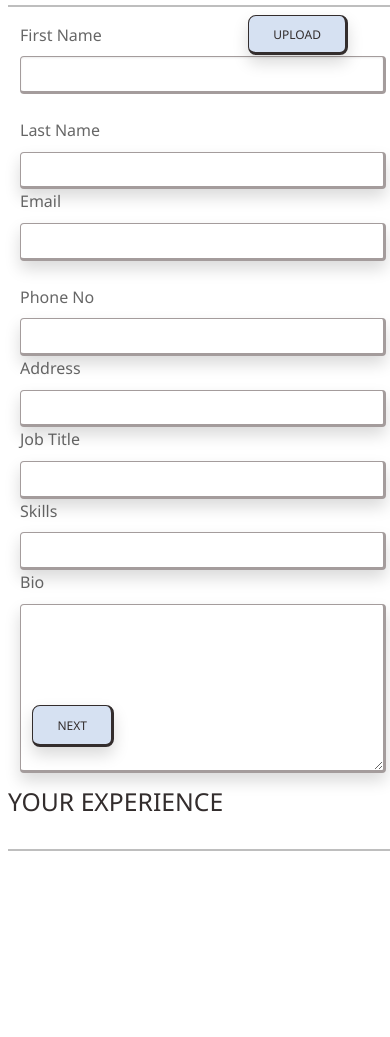
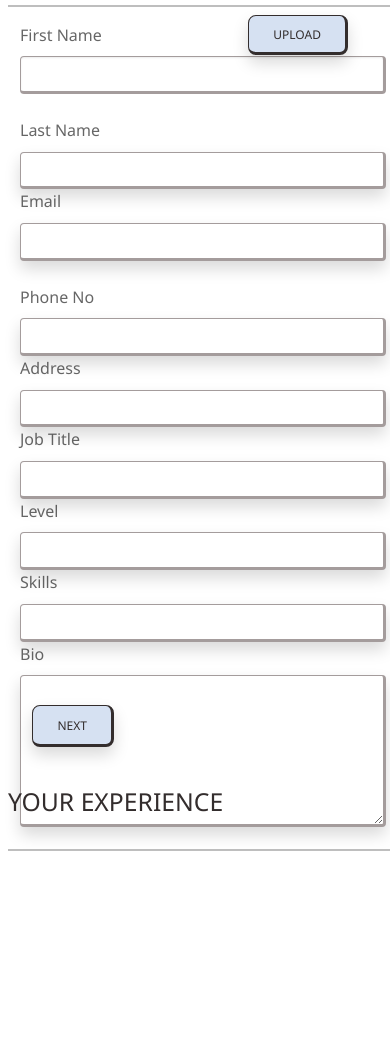
Before and after one commit to khoatruong19/cv-website, a PHP site: page /pages/cv_form.php in a window 390 px wide. Shown: the part 925-1962 px from the top of the page. Run offline with PHP 8.4, Linux system fonts and the light colour scheme; data that the repository does not hold is empty; some libraries are stand-ins or nearby versions.

Commit message:
added "level" field in details tab

```diff
--- a/pages/components/cv_form_components/det_page.php
+++ b/pages/components/cv_form_components/det_page.php
@@ -45,12 +45,16 @@
                 <input type="text" class="form-control border-input shadow" id="det_jobTitle">
             </div>
             <div class="col-md-8">
+                <label for="det_jobTitle" class="form-label">Level</label>
+                <input type="text" class="form-control border-input shadow" id="det_jobTitle">
+            </div>
+            <div class="col-md-8">
                 <label for="det_skills" class="form-label">Skills</label>
                 <input type="text" class="form-control border-input shadow" id="det_skills">
             </div>
             <div class="col-12">
                 <label for="det_bio" class="form-label">Bio</label>
-                <textarea type="text" class="form-control border-input shadow" style="height: 20vh"  id="det_bio"></textarea>
+                <textarea type="text" class="form-control border-input shadow" style="height: 18vh"  id="det_bio"></textarea>
             </div>
         </form>
     </div>
```
